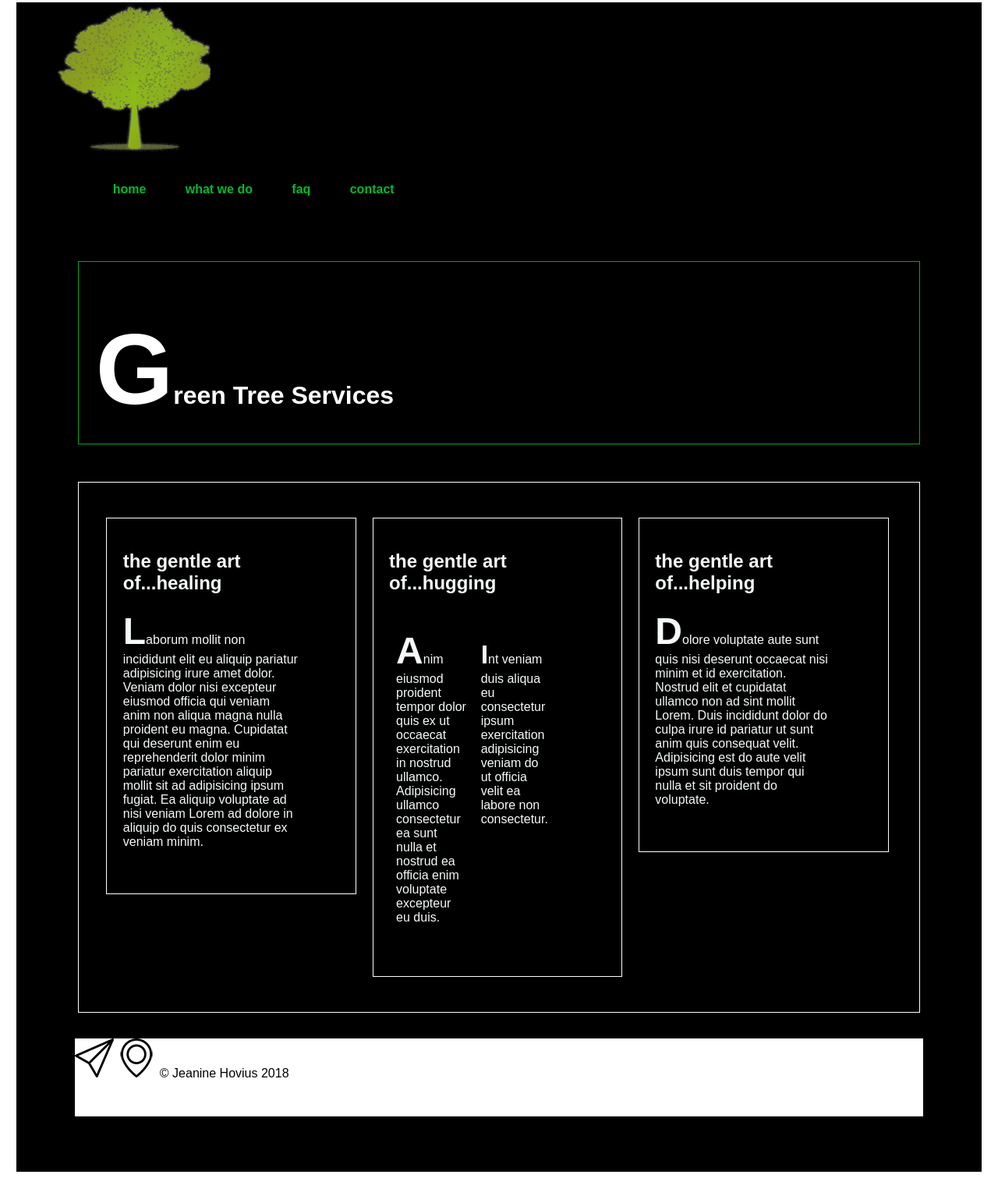
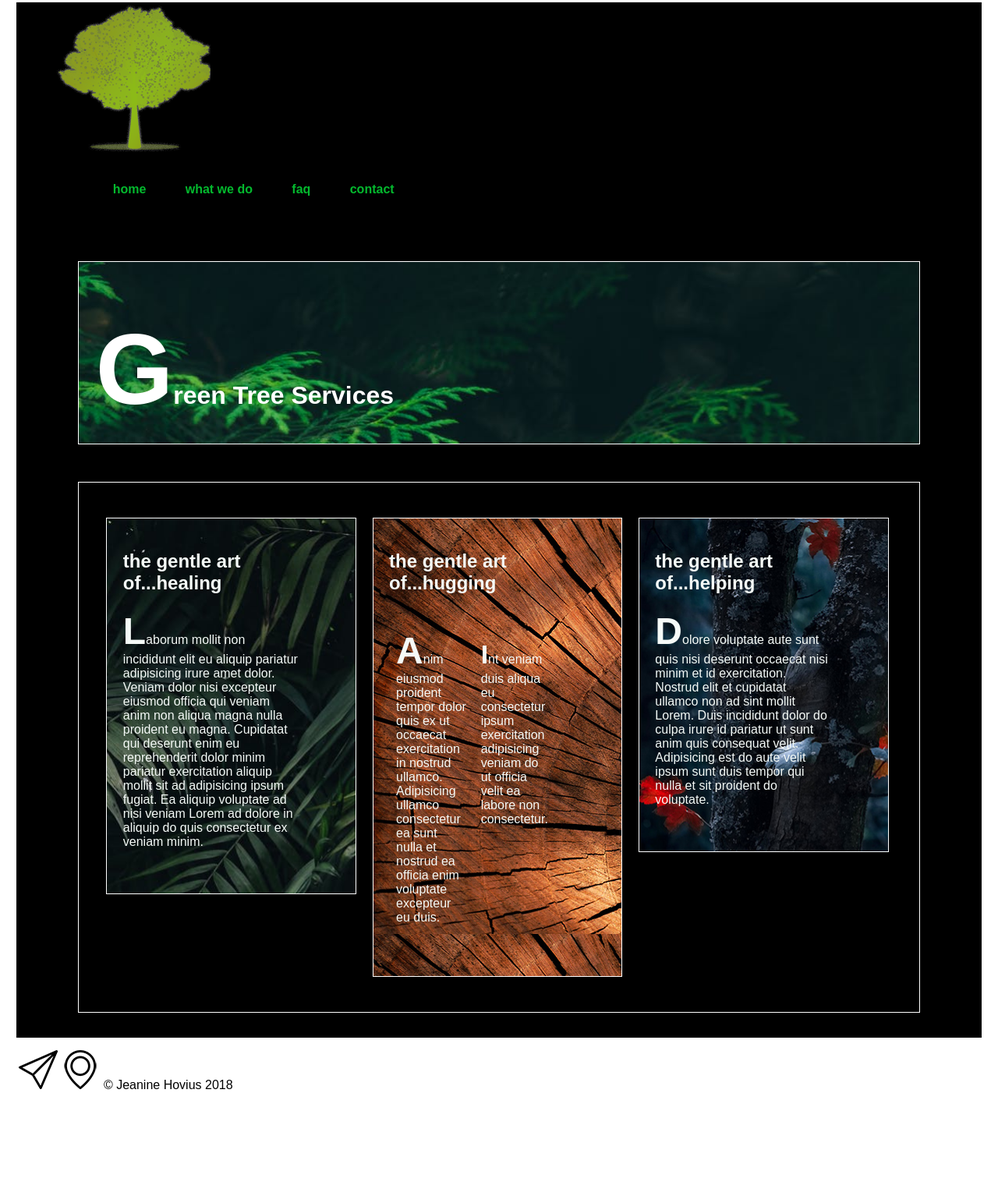
Before and after one commit to jeaninehovius/treehugger, a plain HTML site: page index.html in a window 1280 px wide. Shown: the part 5-1516 px from the top of the page at 78% size. After the commit the page ends 1476 px from the top, so only its background shows below. Drawn offline with Linux system fonts and the light colour scheme.

Commit message:
changed path of background images

```diff
--- a/index.html
+++ b/index.html
@@ -23,7 +23,7 @@
   <h1>Green Tree Services</h1>
 </header>
 
-<main class="mainwrap">
+<main>
 <div class="column healing">
   <h2>healing</h2>
   <p>Laborum mollit non incididunt elit eu aliquip pariatur adipisicing irure amet dolor.
@@ -54,15 +54,15 @@
 </div>
 
 </main>
+</div>
+  <footer>
 
-  <footer>
-    <div class= foot>
     <img src="images/emailicon.png" alt="email us">
     <img src="images/locationicon.png" alt="our location">
       &copy; Jeanine Hovius 2018
-  </div>
+
 </footer>
 
-</div>
+
   </body>
 </html>
--- a/styles.css
+++ b/styles.css
@@ -3,7 +3,7 @@
 background-color: black;
     overflow:auto;
     margin: auto;
-    height:1500px;
+    /* height:1500px; */
 }
 
 body{
@@ -16,11 +16,10 @@ header{
   width: 87%;
   border: solid;
   border-width: thin;
-  border-color: hsl(131, 99%, 33%);
+  border-color: white;
   padding:0%;
 margin: 3em auto;
-background-image: /*linear-gradient(rgba(0, 0, 255, 0.5), rgba(255, 255, 0, 0.5)),*/
-                  url("../Ex31/images/takken.jpeg");
+background-image:  url("images/takken.jpeg");
 }
 
 h1{
@@ -65,11 +64,12 @@ a:active{
 color: hsl(10, 96%, 54%);;
 }
 
-.mainwrap{
+main{
   width: 83%;
   border: solid thin white;
   overflow: auto;
-  margin:2em auto;
+  margin:2em auto 2em auto;
+
   padding: 2%;
 
 }
@@ -100,15 +100,15 @@ h2::before{
 }
 
 .healing{
-  background-image: url("../Ex31/images/darkleaf.jpeg");
+  background-image: url("images/darkleaf.jpeg");
 }
 
 .hugging{
-        background-image: url("../Ex31/images/circlecut.jpeg");
+        background-image: url("images/circlecut.jpeg");
       }
 
 .helping{
-   background-image: url("../Ex31/images/autumnleaves.jpeg");
+   background-image: url("images/autumnleaves.jpeg");
  }
 
 .minicolumn{
@@ -118,14 +118,14 @@ h2::before{
   margin:2%;
 }
 
-.foot{
+footer{
 clear:left;
 color: black;
-border: solid thin black;
+/* border: solid thin black; */
 background-color: white;
-border-style: double;
-margin-top: 1%;
-margin-left: 6%;
-margin-right: 6%;
- height: 100px;
+
+height: 100px;
+width:98%;
+margin:0 auto;
+padding: 1em;
 }
```
